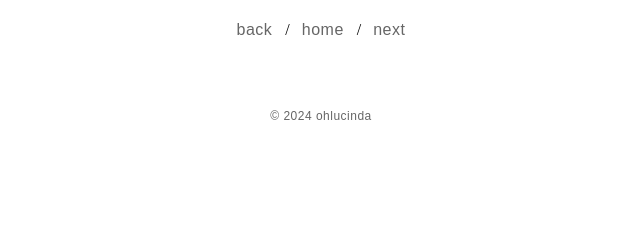
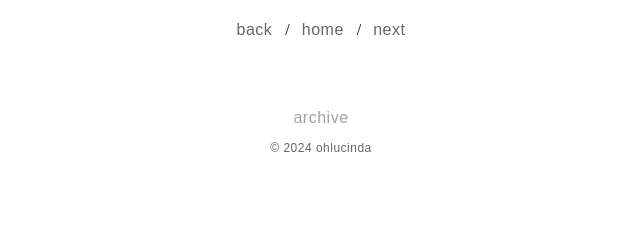
Before and after one commit to ohlucinda/gem-dtp, a Jekyll site: the page built from _posts/2026-05-11-look.md, in a window 1280 px wide. Shown: the part 1914-2166 px from the top of the page, without its empty margins (319-959 px from the left). Built offline with Jekyll 4.4.1, drawn with Linux system fonts in a browser that asks for light colours; some web fonts are replaced; before the commit the page ends 2137 px from its top, so only the background shows below that.

Commit message:
Update post.html

```diff
--- a/_layouts/post.html
+++ b/_layouts/post.html
@@ -154,9 +154,17 @@
       document.getElementById("random-next-link").href = randomNext;
     </script>
 
-    <footer>
-      © 2024 ohlucinda
-    </footer>
+<footer>
+
+  <a href="{{ site.baseurl }}/archive/" class="back-link">
+    archive
+  </a>
+
+  <br><br>
+
+  © 2024 ohlucinda
+
+</footer>
 
   </div>
 
```
